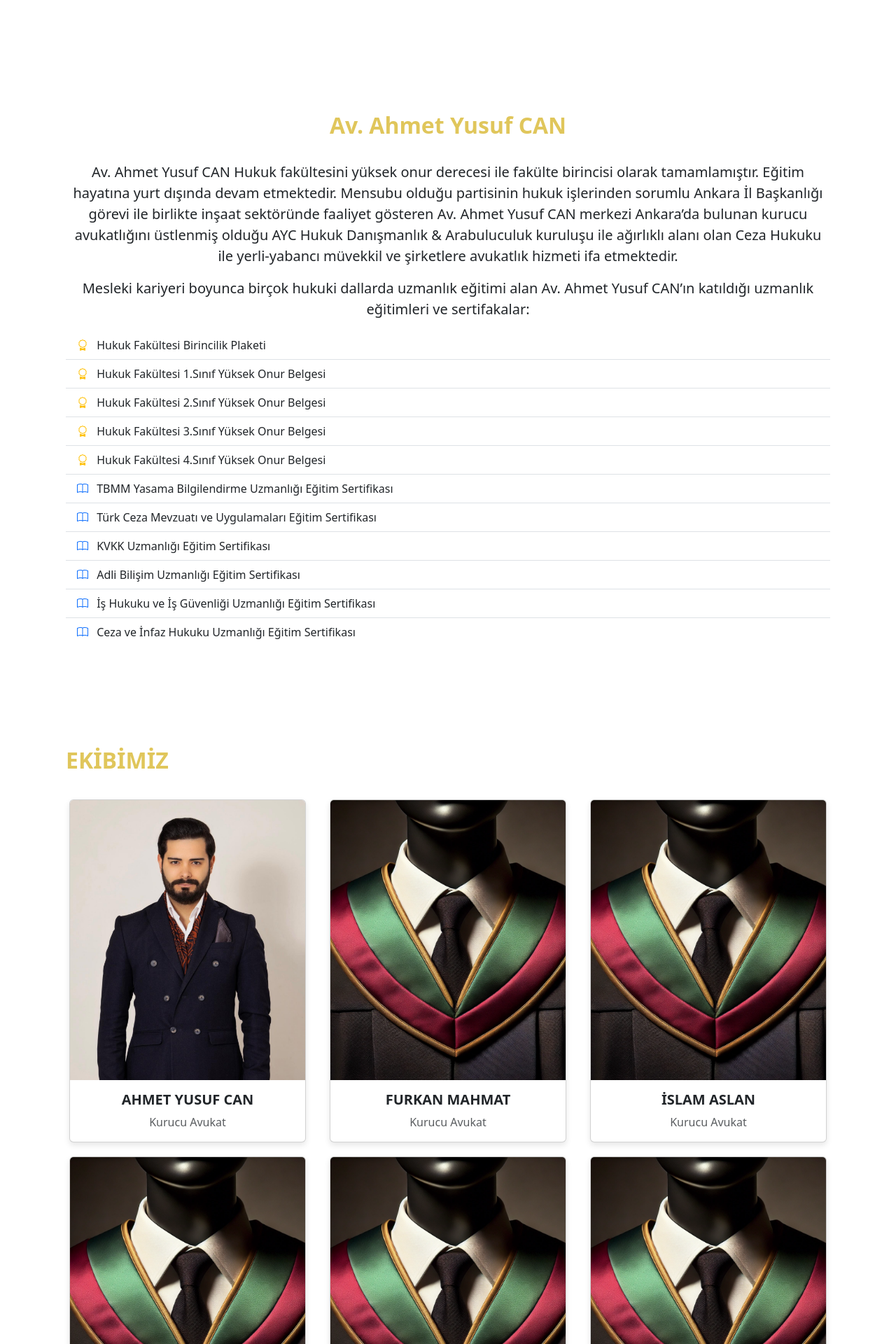
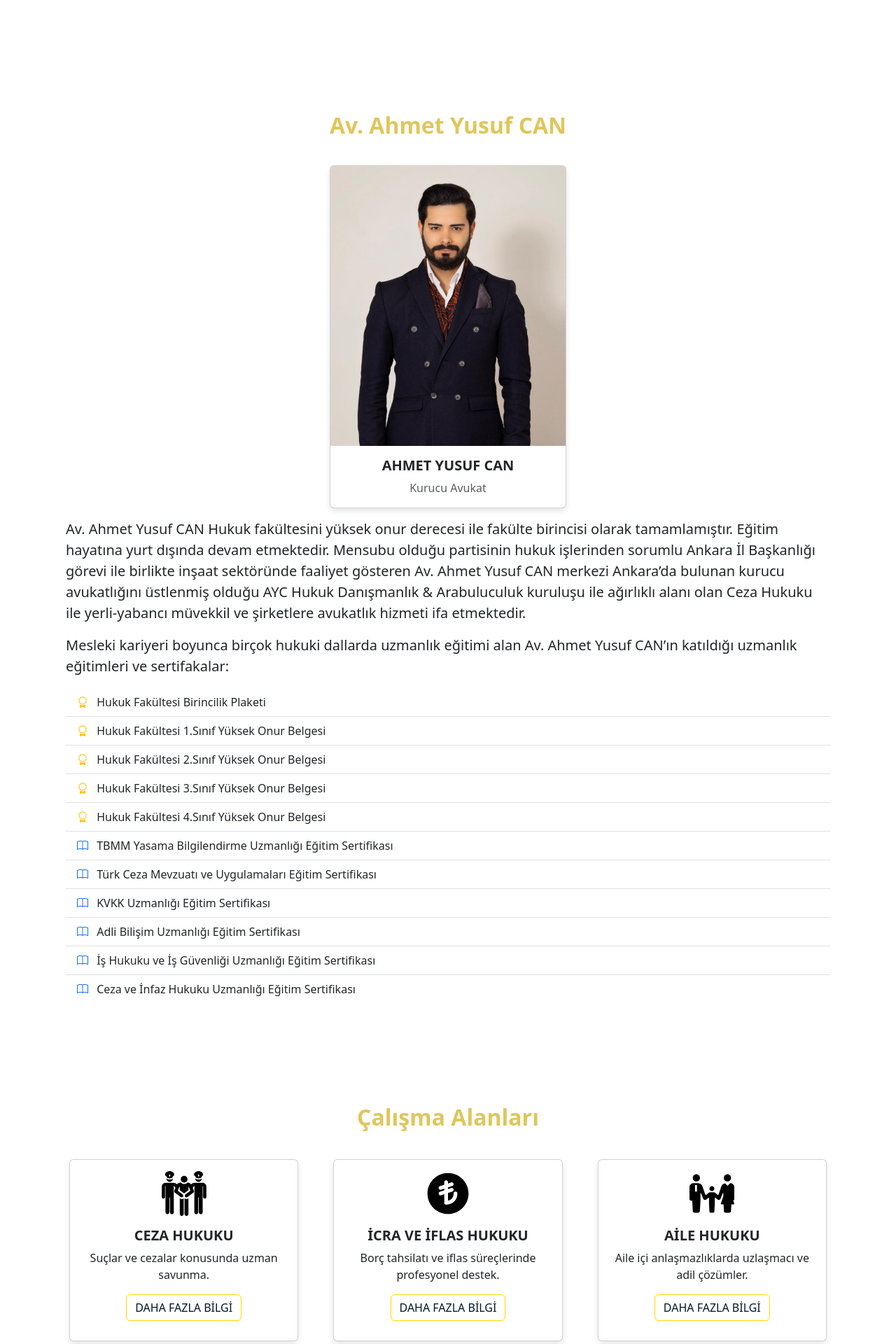
Before and after one commit to mog006/aychukuk, a Flask app: page / in a window 1280 px wide. Shown: the part 1360-3280 px from the top of the page at 70% size. Run offline with Flask 3, Linux system fonts and the light colour scheme; some libraries are stand-ins or nearby versions.

Commit message:
Update index.html

```diff
--- a/templates/index.html
+++ b/templates/index.html
@@ -6,7 +6,8 @@
             <div class="row align-items-center">
                 <div class="col-md-6">
                     <h2 class="text-center">Hakkımızda</h2>
-                <p class="lead text-center">Merkezi Ankara’da bulunan hukuk büromuz, alanında derin bilgi ve tecrübeye
+                    <p class="lead text-center">Merkezi Ankara’da bulunan hukuk büromuz, alanında derin bilgi ve
+                        tecrübeye
                         sahip
                         uzman avukat
                         kadrosu ile hem yerli
@@ -18,7 +19,8 @@
                         hizmet kalitesini
                         sağlamaktır.
                     </p>
-                <p class="lead text-center">Geniş bir yelpazede sunduğumuz hukuki danışmanlık ve temsil hizmetleri ile
+                    <p class="lead text-center">Geniş bir yelpazede sunduğumuz hukuki danışmanlık ve temsil hizmetleri
+                        ile
                         müvekkillerimizin haklarını
                         koruma altına almayı ve onları hukuki süreçlerin her aşamasında en iyi şekilde temsil etmeyi
                         hedefliyoruz.
@@ -26,7 +28,7 @@
 
                 </div>
                 <div class="col-md-6 text-center pt-5">
-                <img src="/static/aychukuklogo.png" alt="AYC HUKUK" width="400" height="400">
+                    <img src="/static/aychukuklogo.png" alt="AYC HUKUK" width="350" height="350">
                 </div>
             </div>
 
@@ -40,20 +42,33 @@
             <div class="text-center mb-4">
                 <h2>Av. Ahmet Yusuf CAN</h2>
             </div>
+            <div class="row justify-content-center">
+                <div class="col-md-4">
+                <div class="card ekibimiz-kart">
+                    <img src="/static/aycfotografyeni.jpg"
+                         class="card-img-top" alt="KURUCU AVUKAT AHMET YUSUF CAN ">
+                    <div class="card-body text-center">
+                        <h5 class="card-title">AHMET YUSUF CAN</h5>
+                        <p class="card-text text-muted">Kurucu Avukat</p>
+                    </div>
+                </div>
+            </div>
+            </div>
 
-
-        <p class="lead text-center">
+            <p class="lead cv-text">
                 Av. Ahmet Yusuf CAN
                 Hukuk fakültesini yüksek onur derecesi ile fakülte birincisi olarak tamamlamıştır. Eğitim hayatına yurt
-            dışında devam etmektedir. Mensubu olduğu partisinin hukuk işlerinden sorumlu Ankara İl Başkanlığı görevi ile
+                dışında devam etmektedir. Mensubu olduğu partisinin hukuk işlerinden sorumlu Ankara İl Başkanlığı görevi
+                ile
                 birlikte
                 inşaat
                 sektöründe faaliyet gösteren Av. Ahmet Yusuf CAN merkezi Ankara’da bulunan kurucu avukatlığını üstlenmiş
-            olduğu AYC Hukuk Danışmanlık & Arabuluculuk kuruluşu ile ağırlıklı alanı olan Ceza Hukuku ile yerli-yabancı
+                olduğu AYC Hukuk Danışmanlık & Arabuluculuk kuruluşu ile ağırlıklı alanı olan Ceza Hukuku ile
+                yerli-yabancı
                 müvekkil ve şirketlere avukatlık hizmeti ifa etmektedir.
 
             </p>
-        <p class="lead text-center">Mesleki kariyeri boyunca birçok hukuki dallarda uzmanlık eğitimi alan Av. Ahmet
+            <p class="lead cv-text">Mesleki kariyeri boyunca birçok hukuki dallarda uzmanlık eğitimi alan Av. Ahmet
                 Yusuf
                 CAN’ın katıldığı uzmanlık eğitimleri ve sertifakalar:</p>
 
@@ -117,77 +132,9 @@
         </div>
     </div>
 
-<section id="ekibimiz">
-    <div class="container">
-        <h2>EKİBİMİZ</h2>
-        <div class="row">
-            <div class="col-md-4">
-                <div class="card ekibimiz-kart">
-                    <img src="/static/aycfotografyeni.jpg"
-                         class="card-img-top" alt="KURUCU AVUKAT AHMET YUSUF CAN ">
-                    <div class="card-body text-center">
-                        <h5 class="card-title">AHMET YUSUF CAN</h5>
-                        <p class="card-text text-muted">Kurucu Avukat</p>
-                    </div>
-                </div>
-            </div>
-            <div class="col-md-4">
-                <div class="card ekibimiz-kart">
-                    <img src="/static/avukatcubbesi.png"
-                         class="card-img-top" alt="KURUCU AVUKAT FURKAN MAHMAT">
-                    <div class="card-body text-center">
-                        <h5 class="card-title">FURKAN MAHMAT</h5>
-                        <p class="card-text text-muted">Kurucu Avukat</p>
-                    </div>
-                </div>
-            </div>
-            <div class="col-md-4">
-                <div class="card ekibimiz-kart ">
-                    <img src="/static/avukatcubbesi.png"
-                         class="card-img-top" alt="KURUCU AVUKAT İSLAM ASLAN">
-                    <div class="card-body text-center">
-                        <h5 class="card-title">İSLAM ASLAN</h5>
-                        <p class="card-text text-muted">Kurucu Avukat</p>
-                    </div>
-                </div>
-            </div>
-            <div class="col-md-4">
-                <div class="card ekibimiz-kart">
-                    <img src="/static/avukatcubbesi.png"
-                         class="card-img-top" alt="AVUKAT ÖZGÜR BARÇA">
-                    <div class="card-body text-center">
-                        <h5 class="card-title">ÖZGÜR BARÇA</h5>
-                        <p class="card-text text-muted">Avukat</p>
-                    </div>
-                </div>
-            </div>
-            <div class="col-md-4">
-                <div class="card ekibimiz-kart">
-                    <img src="/static/avukatcubbesi.png"
-                         class="card-img-top" alt="AVUKAT SAİT ÇELİKER">
-                    <div class="card-body text-center">
-                        <h5 class="card-title">SAİT ÇELİKER</h5>
-                        <p class="card-text text-muted">Avukat</p>
-                    </div>
-                </div>
-            </div>
-            <div class="col-md-4">
-                <div class="card ekibimiz-kart">
-                    <img src="/static/avukatcubbesi.png"
-                         class="card-img-top" alt="AVUKAT ENGİNCAN ÜNAL">
-                    <div class="card-body text-center">
-                        <h5 class="card-title">ENGİNCAN ÜNAL</h5>
-                        <p class="card-text text-muted">Avukat</p>
-                    </div>
-                </div>
-            </div>
-        </div>
-    </div>
-</section>
-
     <section id="calisma-alanlari">
         <div class="container">
-        <h2>Çalışma Alanları</h2>
+            <h2 class="text-center">Çalışma Alanları</h2>
             <div class="row">
                 <div class="swiper pt-1">
                     <div class="swiper-wrapper">
@@ -458,12 +405,11 @@
                     </form>
                 </div>
                 <div class="col-md-6 pt-2" id="InfoContainer">
-                <h5><i class="bi bi-geo-alt-fill" style="color:#FFD700"></i> OFİS ADRESİ</h5>
+                    <h5><i class="bi bi-geo-alt-fill" style="color:#E0C65B"></i> OFİS ADRESİ</h5>
                     <p>Çankaya, Ankara, Türkiye</p>
-                <h5><i class="bi bi-telephone-fill" style="color:#FFD700"></i> TELEFON</h5>
-                <p>Ev Telefonu: +90 312 431 23 21</p>
+                    <h5><i class="bi bi-telephone-fill" style="color:#E0C65B"></i> TELEFON</h5>
                     <p>Cep Telefonu: +90 554 802 23 23</p>
-                <h5><i class="bi bi-envelope-fill" style="color:#FFD700"></i> EMAİL</h5>
+                    <h5><i class="bi bi-envelope-fill" style="color:#E0C65B"></i> EMAİL</h5>
                     <p>aychukukdanismanlik@gmail.com</p>
                 </div>
             </div>
```
Lines whose indentation alone changed are shown as unchanged.
